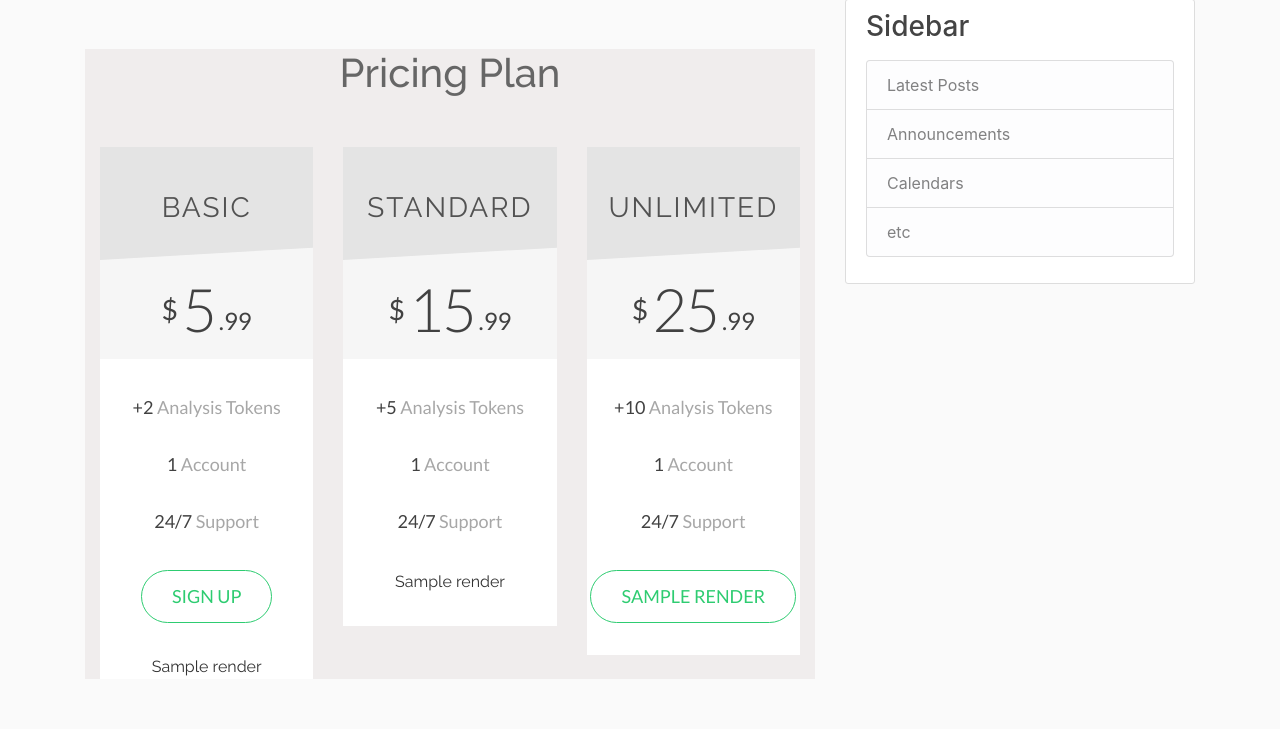
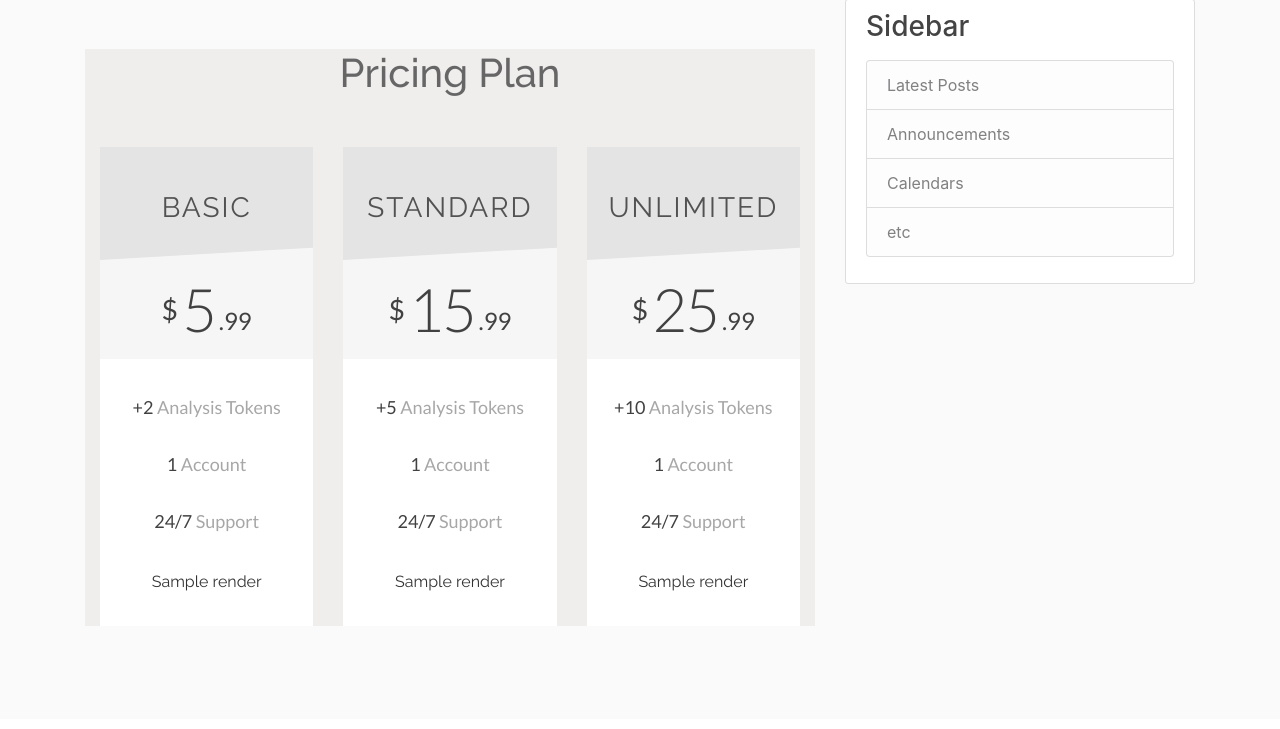
Before and after one commit to imbauer/Freelance_Django, a Django app: template blog/templates/blog/home.html in a window 1280 px wide. Shown: the part 81-810 px from the top of the page. After the commit the page ends 707 px from the top, so only its background shows below. Run offline with Django 3.2, Linux system fonts and the light colour scheme; the template is opened without the code that fills it: most values are stand-ins (such as "Sample title", 1, 10 or a date in 2020); some libraries are stand-ins or nearby versions.

Commit message:
Sandboxing PayPal feature

```diff
--- a/blog/templates/blog/home.html
+++ b/blog/templates/blog/home.html
@@ -63,12 +63,12 @@
 
                         <!--BUTTON START-->
                         <div class="generic_price_btn clearfix">
-                        	<a class="" href="">Sign up</a>
+                        	{{ form_01.render }}
                         </div>
                         <!--//BUTTON END-->
 
                         <!--BUTTON START-->
-                        {{ form_01.render }}
+                        <!-- {{ form_01.render }} -->
                         <!--//BUTTON END-->
 
                     </div>
@@ -180,7 +180,7 @@
 
                         <!--BUTTON START-->
                         <div class="generic_price_btn clearfix">
-                        	<a class="" href="">{{ form_03.render }}</a>
+                        	{{ form_03.render }}
                         </div>
                         <!--//BUTTON END-->
 
```
